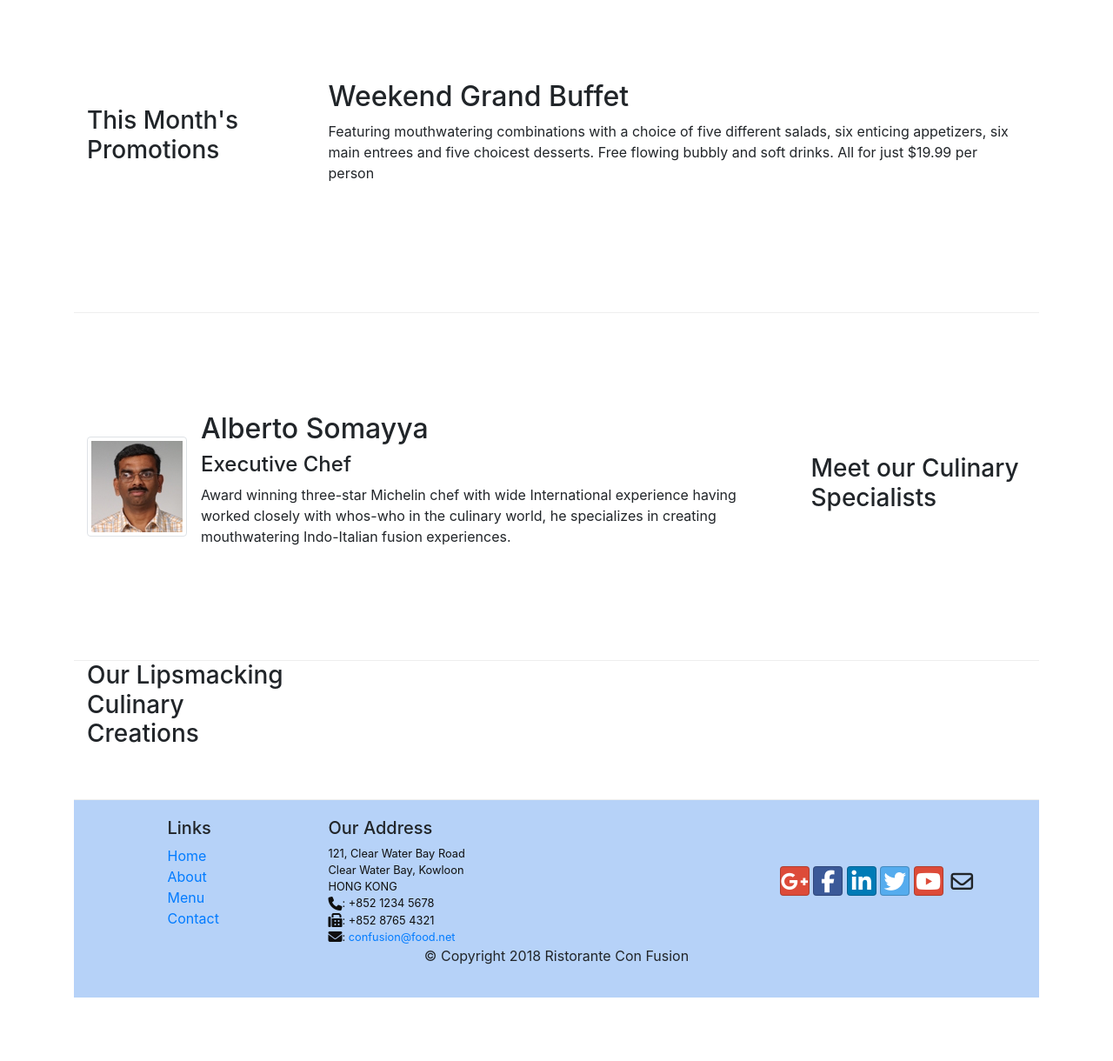
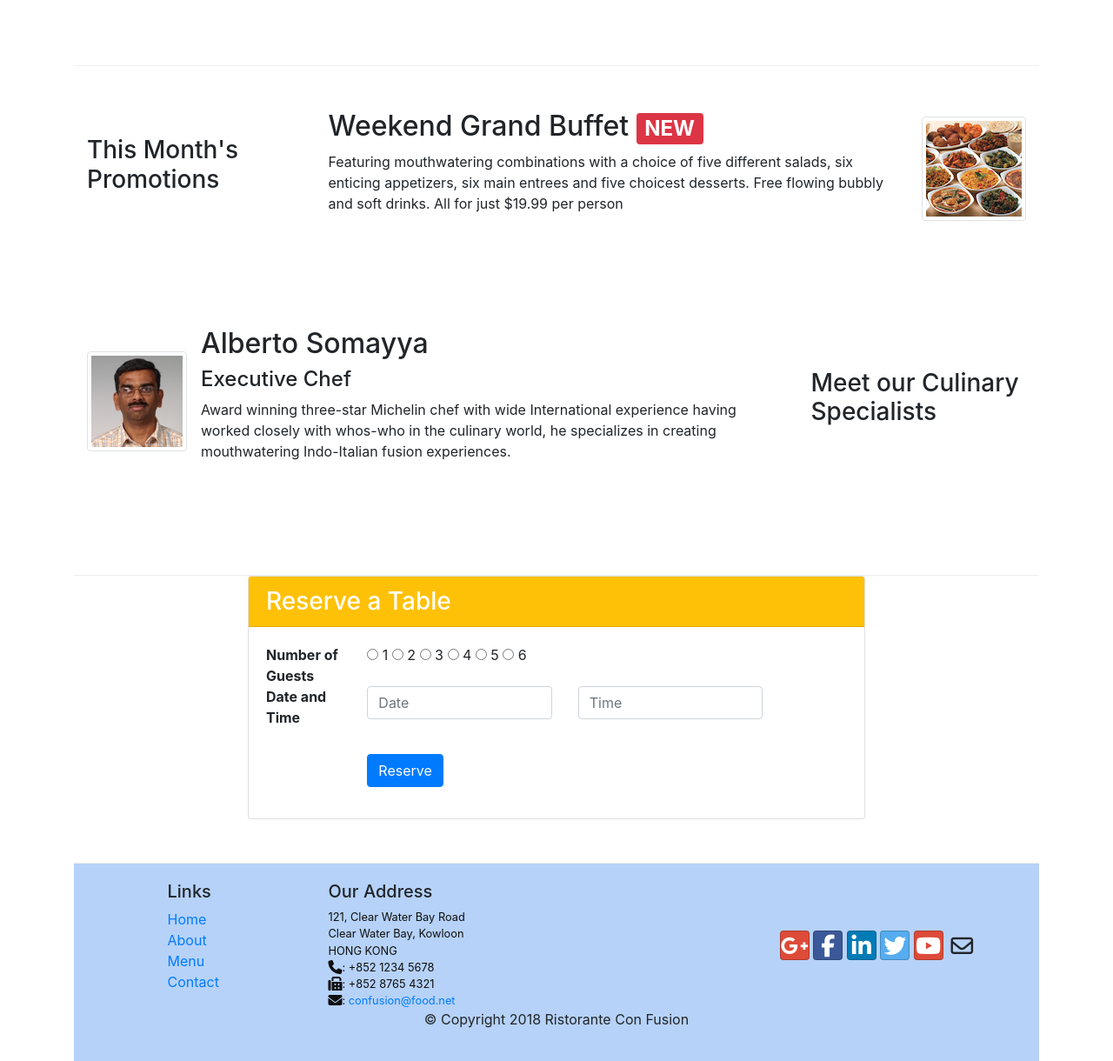
Before and after one commit to matthiascyy/bootstrap, a website: page index.html in a window 1280 px wide. Shown: the part 700-1920 px from the top of the page at 87% size. Before the commit the page ends 1847 px from the top, so only its background shows below. Drawn offline with nearby package versions, Linux system fonts and the light colour scheme.

Commit message:
Assignment2

```diff
--- a/index.html
+++ b/index.html
@@ -39,8 +39,11 @@
                     <h1>Ristorante con Fusion</h1>
                     <p>We take inspiration from the World's best cuisines, and create a unique fusion experience. Our lipsmacking creations will tickle your culinary senses!</p>
                 </div>
-                <div class="col-12 col-sm align-self-center">
+                <div class="col-12 col-sm-3 align-self-center">
                     <img src="img/WeChat.jpg" class="img-fluid">
+                </div>
+                <div class="col align-self-center">
+                    <a class="btn btn-warning" href="#reserve-table" role="button">Reserve Table</a>
                 </div>
             </div>
         </div>
@@ -59,6 +62,7 @@
                         <h2 class="mt-0">Uthappizza <span class="badge badge-danger">HOT</span><span class="badge badge-secondary">$4.99</span></h2>
                         <p>A unique combination of Indian Uthappam (pancake) and Italian pizza, topped with Cerignola olives, ripe vine cherry tomatoes, Vidalia onion, Guntur chillies and Buffalo Paneer.</p>
                     </div>
+                </div>
             </div>
         </div>
 
@@ -68,8 +72,13 @@
                 <h3>This Month's Promotions</h3>
             </div>
             <div class="col col-sm col-md">
-                <h2>Weekend Grand Buffet</h2>
-                <p>Featuring mouthwatering combinations with a choice of five different salads, six enticing appetizers, six main entrees and five choicest desserts. Free flowing bubbly and soft drinks. All for just $19.99 per person </p>
+                <div class="media">
+                    <div class="media-body">
+                        <h2>Weekend Grand Buffet <span class="badge badge-danger">NEW</span></h2>
+                        <p>Featuring mouthwatering combinations with a choice of five different salads, six enticing appetizers, six main entrees and five choicest desserts. Free flowing bubbly and soft drinks. All for just $19.99 per person </p>
+                </div>
+                    <img class="d-flex ml-3 img-thumbnail align-self-center"
+                    src="img/buffet.png" alt="Uthappizza">
             </div>
         </div>
 
@@ -93,6 +102,45 @@
                 </div>
             </div>
         </div>
+        <div class="col"></div>
+        <div class="col-12 col-sm-8">
+            <div class="card">
+                <h3 class="card-header bg-warning text-white" id="reserve-table">Reserve a Table</h3>
+                <div class="card-body">
+                    <form>
+                        <dl class="row">
+                            <dt class="col-2">Number of Guests</dt>
+                            <dd class="col-10">
+                            <input type="radio" aria-label="1"> 1
+                            <input type="radio" aria-label="2"> 2
+                            <input type="radio" aria-label="3"> 3
+                            <input type="radio" aria-label="4"> 4
+                            <input type="radio" aria-label="5"> 5
+                            <input type="radio" aria-label="6"> 6
+                            </dd>
+                            <dt class="col-2">Date and Time</dt>
+                            <dd class="col-10">
+                                <div class="form-group row">
+                                    <div class="col-md-5">
+                                        <input type="text" class="form-control" id="Date" name="Date" placeholder="Date">
+                                    </div>
+                                    <div class="col-md-5">
+                                        <input type="text" class="form-control" id="Time" name="Time" placeholder="Time">
+                                    </div>
+                                </div>
+                            </dd>
+                        </dl>
+                        <div class="form-group row">
+                            <div class="offset-md-2 col-md-10">
+                                <button type="submit" class="btn btn-primary">Reserve</button>
+                            </div>
+                        </div>
+                    </form>
+                </div>
+            </div>
+        </div>
+        <div class="col"></div>
+
     </div>
 
     <footer class="footer">
```
Also changed, not shown: aboutus.html (+4 -1 lines), contactus.html (+4 -1 lines).
